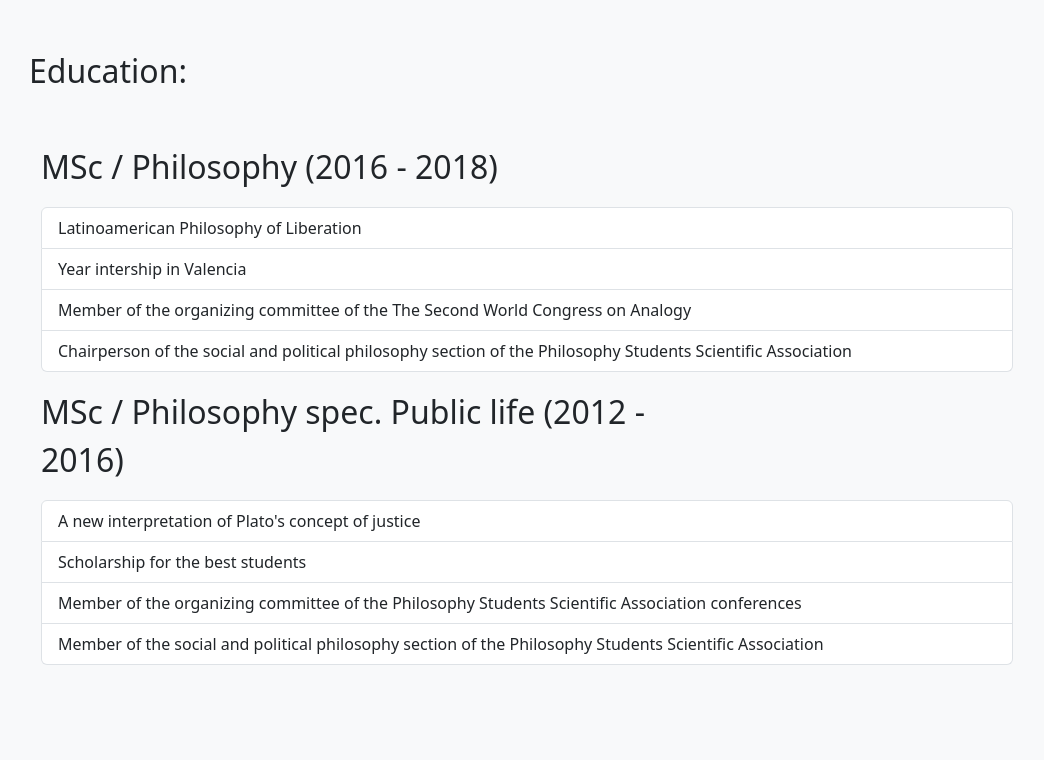
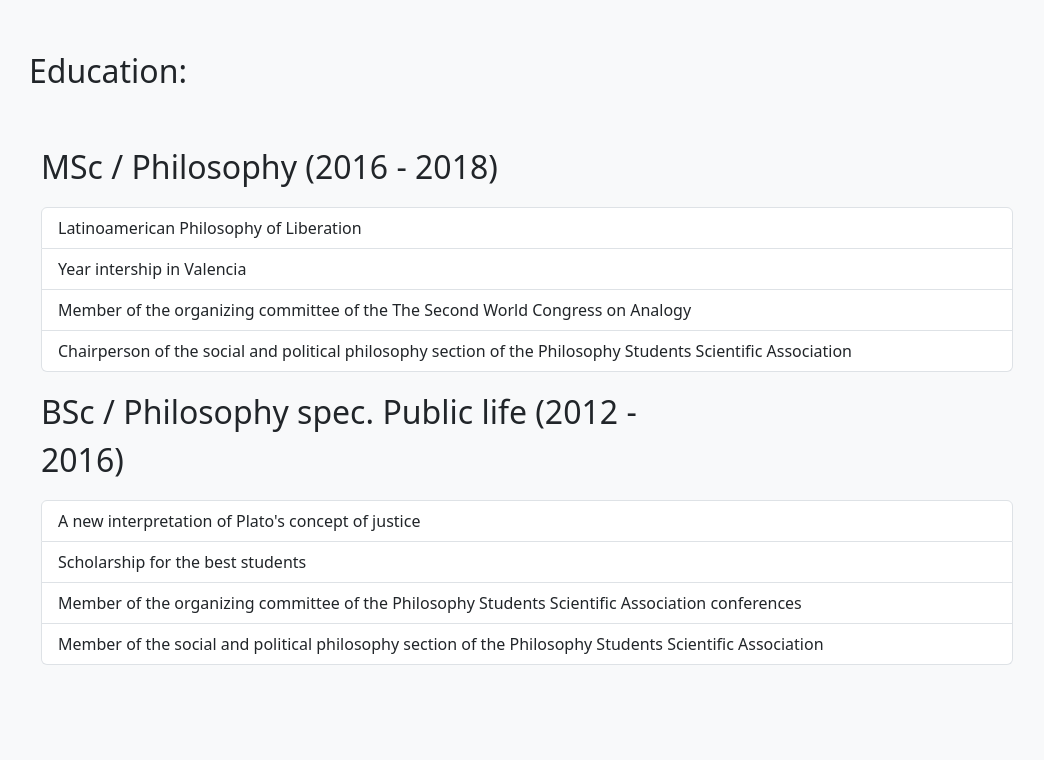
Before and after one commit to AnarchyFoxy/Asta-Flask-Webpage, a Flask app: page /about in a window 1280 px wide. Shown: the part 870-1630 px from the top of the page, without its empty margins (113-1157 px from the left). Run offline with Flask 2, Linux system fonts and the light colour scheme.

Commit message:
upgraded description of bachelors studies

```diff
--- a/templates/about.html
+++ b/templates/about.html
@@ -57,7 +57,7 @@
 							<li class="list-group-item">Chairperson of the social and political philosophy section of the Philosophy Students Scientific Association</li>
 						</ul>
 						<p></p>
-						<p class="col-md-8 fs-2">MSc / Philosophy spec. Public life (2012 - 2016)</p>
+						<p class="col-md-8 fs-2">BSc / Philosophy spec. Public life (2012 - 2016)</p>
 						<ul class="list-group">
 							<li class="list-group-item">A new interpretation of Plato's concept of justice</li>
 							<li class="list-group-item">Scholarship for the best students</li>
```
